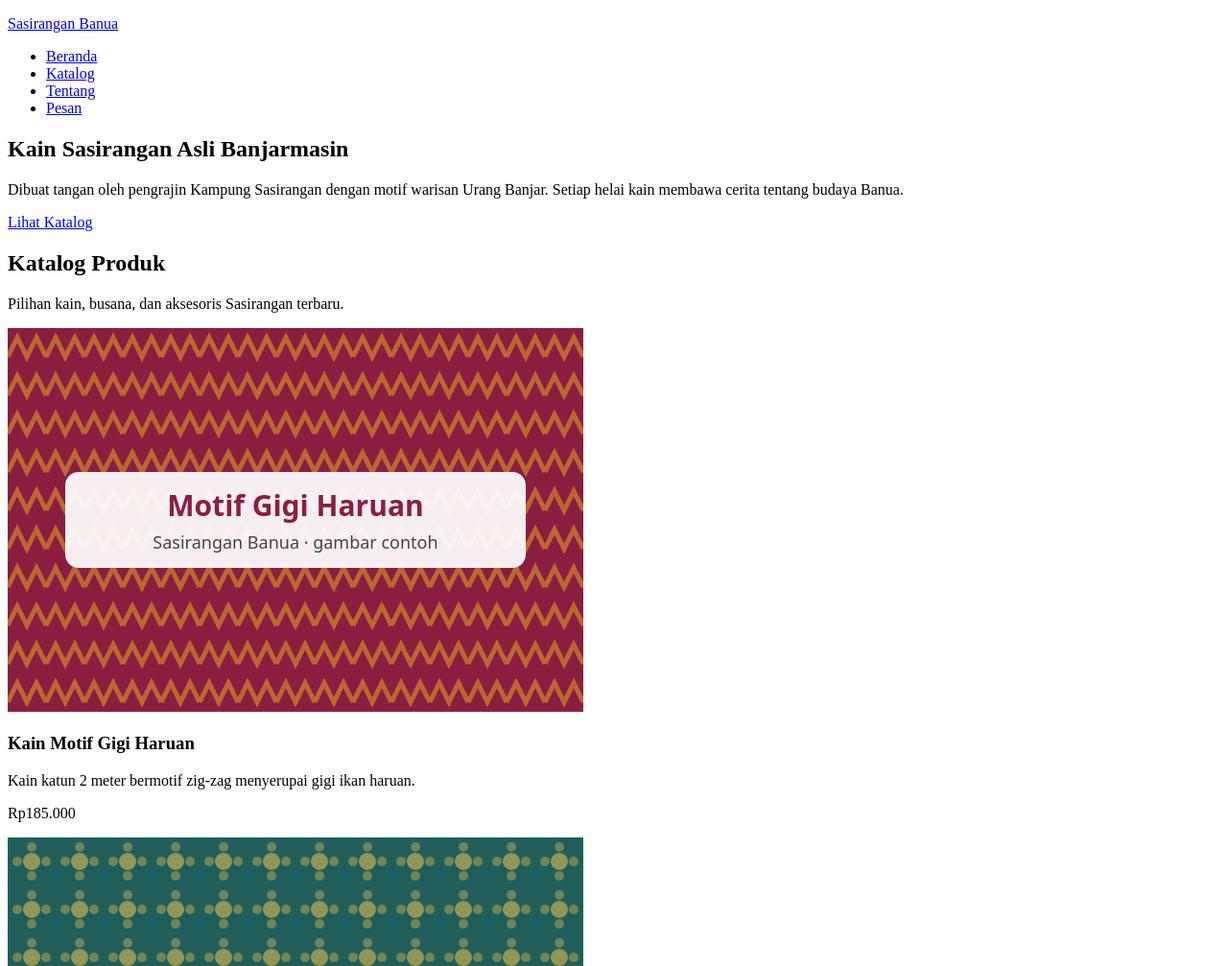
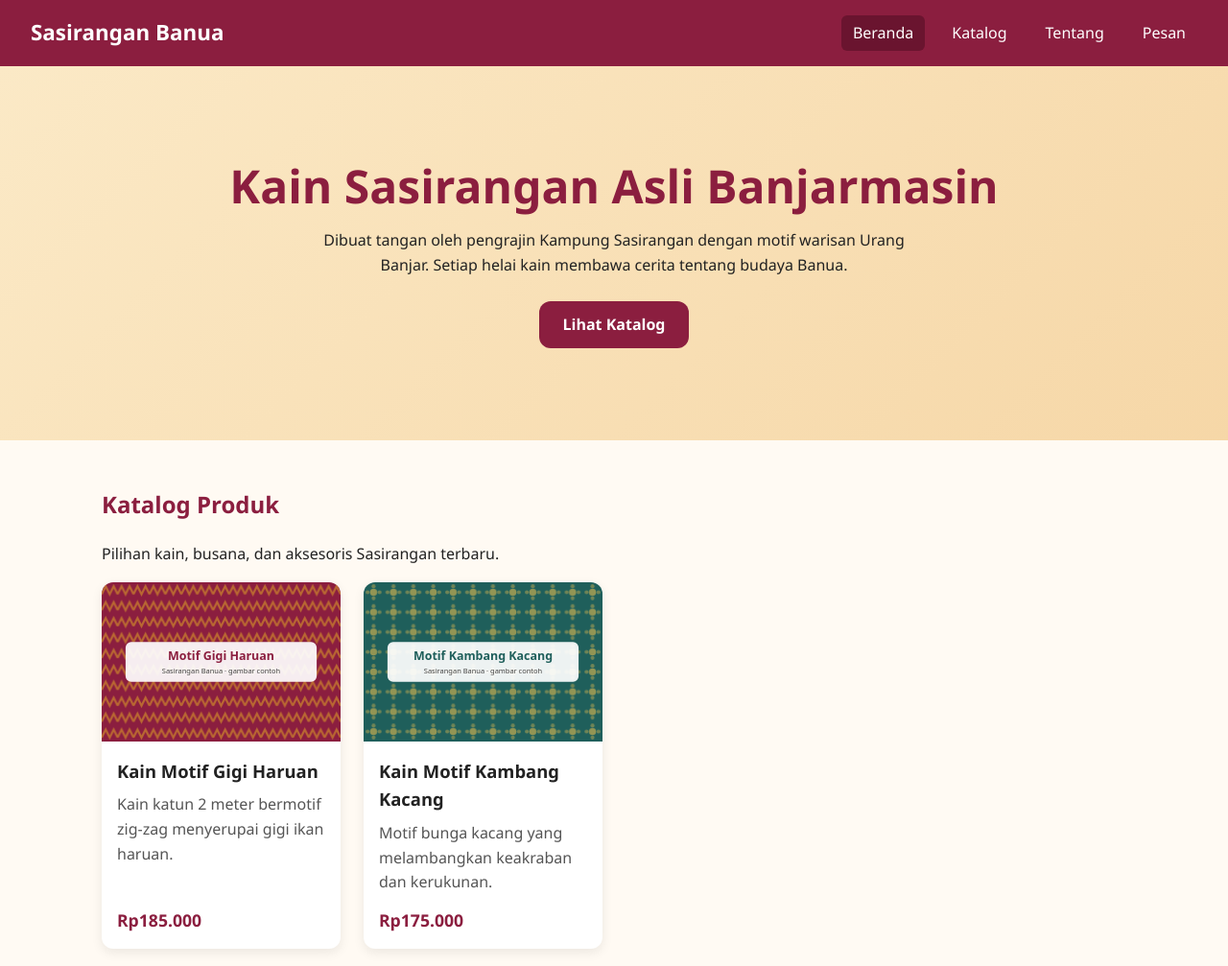
Before and after one commit to Reivhell/web-2510010121, a plain HTML site: page index.html in a window 1280 px wide. Shown: the top 1007 px of the page at 96% size. Drawn offline with Linux system fonts and the light colour scheme; files whose address does not match are found by name.

Commit message:
Perbaiki tampilan berdasarkan uji responsif

```diff
--- /dev/null
+++ b/css/style.css
@@ -0,0 +1,369 @@
+/* =========================================================
+Sasirangan Banua — style.css
+Pendekatan: mobile-first (gaya dasar untuk HP, lalu
+disesuaikan untuk layar lebar dengan media query)
+========================================================= */
+/* ---------- 1. Variabel (custom properties) ---------- */
+:root {
+    --warna-utama: #8b1e3f;
+    /* merah marun sasirangan */
+    --warna-utama-gelap: #6a142f;
+    --warna-aksen: #e0a526;
+    /* kuning kunyit */
+    --warna-krem: #fbe9c6;
+    --warna-teks: #222222;
+    --warna-teks-lembut: #555555;
+    --warna-latar: #fffaf3;
+    --warna-kartu: #ffffff;
+    --radius: 12px;
+    --bayangan: 0 4px 12px rgba(0, 0, 0, 0.08);
+    --lebar-maks: 1100px;
+}
+
+/* ---------- 2. Reset ringan & dasar ---------- */
+*,
+*::before,
+*::after {
+    box-sizing: border-box;
+}
+
+html {
+    scroll-behavior: smooth;
+    scroll-padding-top: 7rem;
+    /* agar judul tidak tertutup header sticky */
+}
+
+body {
+    margin: 0;
+    font-family: "Segoe UI", system-ui, -apple-system, Roboto, Arial, sans-serif;
+    font-size: 1rem;
+    line-height: 1.6;
+    color: var(--warna-teks);
+    background-color: var(--warna-latar);
+}
+
+img {
+    display: block;
+    max-width: 100%;
+    height: auto;
+}
+
+a {
+    color: var(--warna-utama);
+}
+
+/* Penanda fokus untuk pengguna keyboard — JANGAN dihapus */
+a:focus-visible,
+button:focus-visible,
+input:focus-visible,
+select:focus-visible,
+textarea:focus-visible {
+    outline: 3px solid var(--warna-utama-gelap);
+    outline-offset: 2px;
+}
+
+/* ---------- 3. Header & navigasi (Flexbox) ---------- */
+.header-situs {
+    position: sticky;
+    top: 0;
+    z-index: 10;
+    display: flex;
+    flex-direction: column;
+    /* HP: logo di atas menu */
+    align-items: center;
+    gap: 0.5rem;
+    padding: 1rem;
+    background-color: var(--warna-utama);
+    color: #ffffff;
+}
+
+.logo {
+    margin: 0;
+    font-size: 1.4rem;
+    font-weight: 700;
+}
+
+.logo a {
+    color: inherit;
+    text-decoration: none;
+}
+
+.menu {
+    display: flex;
+    flex-wrap: wrap;
+    justify-content: center;
+    gap: 0.25rem 1rem;
+    margin: 0;
+    padding: 0;
+    list-style: none;
+}
+
+.menu a {
+    display: block;
+    padding: 0.35rem 0.75rem;
+    border-radius: 6px;
+    color: #ffffff;
+    text-decoration: none;
+}
+
+.menu a:hover,
+.menu a[aria-current="page"] {
+    background-color: var(--warna-utama-gelap);
+}
+
+.header-situs a:focus-visible {
+    outline-color: #ffffff;
+    /* fokus putih agar terlihat di latar header yang gelap */
+}
+
+/* ---------- 4. Hero ---------- */
+.hero {
+    padding: 4rem 1rem;
+    text-align: center;
+    background: linear-gradient(135deg, var(--warna-krem), #f6d7a7);
+}
+
+.hero h1 {
+    margin: 0 0 1rem;
+    font-size: clamp(1.8rem, 5vw, 3rem);
+    line-height: 1.2;
+    color: var(--warna-utama);
+}
+
+.hero p {
+    max-width: 40rem;
+    margin: 0 auto 1.5rem;
+}
+
+/* ---------- 5. Tombol ---------- */
+.tombol {
+    display: inline-block;
+    padding: 0.75rem 1.5rem;
+    border: none;
+    border-radius: var(--radius);
+    background-color: var(--warna-utama);
+    color: #ffffff;
+    font: inherit;
+    font-weight: 600;
+    text-decoration: none;
+    cursor: pointer;
+    transition: background-color 0.2s ease, transform 0.2s ease;
+}
+
+.tombol:hover {
+    background-color: var(--warna-utama-gelap);
+    transform: translateY(-2px);
+}
+
+/* ---------- 6. Bagian (section) umum ---------- */
+.bagian {
+    max-width: var(--lebar-maks);
+    margin-inline: auto;
+    padding: 3rem 1rem;
+}
+
+.bagian h1,
+.bagian h2 {
+    margin-top: 0;
+    color: var(--warna-utama);
+}
+
+/* ---------- 7. Katalog (CSS Grid) ---------- */
+.katalog-grid {
+    display: grid;
+    grid-template-columns: repeat(auto-fill, minmax(240px, 1fr));
+    gap: 1.5rem;
+}
+
+.kartu {
+    display: flex;
+    flex-direction: column;
+    overflow: hidden;
+    border-radius: var(--radius);
+    background-color: var(--warna-kartu);
+    box-shadow: var(--bayangan);
+    transition: transform 0.2s ease;
+}
+
+.kartu:hover {
+    transform: translateY(-4px);
+}
+
+.kartu img {
+    width: 100%;
+    aspect-ratio: 3 / 2;
+    object-fit: cover;
+}
+
+.kartu-isi {
+    display: flex;
+    flex-direction: column;
+    flex-grow: 1;
+    /* isi kartu mengisi sisa tinggi */
+    padding: 1rem;
+}
+
+.kartu h3 {
+    margin: 0 0 0.5rem;
+    font-size: 1.15rem;
+}
+
+.kartu p {
+    margin: 0 0 0.75rem;
+    color: var(--warna-teks-lembut);
+}
+
+.kartu .harga {
+    margin-top: auto;
+    /* harga selalu di bagian bawah kartu */
+    margin-bottom: 0;
+    font-size: 1.1rem;
+    font-weight: 700;
+    color: var(--warna-utama);
+}
+
+/* ---------- 8. Tabel ---------- */
+table {
+    width: 100%;
+    border-collapse: collapse;
+    background-color: var(--warna-kartu);
+    box-shadow: var(--bayangan);
+}
+
+caption {
+    margin-bottom: 0.5rem;
+    font-weight: 600;
+    text-align: left;
+}
+
+th,
+td {
+    padding: 0.75rem 1rem;
+    border-bottom: 1px solid #eeeeee;
+    text-align: left;
+}
+
+thead th {
+    background-color: var(--warna-utama);
+    color: #ffffff;
+}
+
+/* ---------- 9. Formulir ---------- */
+.form-pesan {
+    display: grid;
+    gap: 1rem;
+    max-width: 40rem;
+    padding: 1.5rem;
+    border-radius: var(--radius);
+    background-color: var(--warna-kartu);
+    box-shadow: var(--bayangan);
+}
+
+.kolom {
+    display: flex;
+    flex-direction: column;
+    gap: 0.35rem;
+}
+
+label,
+legend {
+    font-weight: 600;
+}
+
+input,
+select,
+textarea {
+    width: 100%;
+    padding: 0.65rem 0.75rem;
+    border: 1px solid #b5b5b5;
+    border-radius: 8px;
+    font: inherit;
+}
+
+fieldset {
+    display: flex;
+    flex-direction: column;
+    gap: 0.35rem;
+    border: 1px solid #dddddd;
+    border-radius: 8px;
+}
+
+fieldset label,
+.cek {
+    display: flex;
+    align-items: center;
+    gap: 0.5rem;
+    font-weight: 400;
+}
+
+input[type="radio"],
+input[type="checkbox"] {
+    width: auto;
+}
+
+.kolom {
+    display: flex;
+    flex-direction: column;
+    gap: 0.35rem;
+}
+
+label,
+legend {
+    font-weight: 600;
+}
+
+input,
+select,
+textarea {
+    width: 100%;
+    padding: 0.65rem 0.75rem;
+    border: 1px solid #b5b5b5;
+    border-radius: 8px;
+    font: inherit;
+}
+
+fieldset {
+    display: flex;
+    flex-direction: column;
+    gap: 0.35rem;
+    border: 1px solid #dddddd;
+    border-radius: 8px;
+}
+
+fieldset label,
+.cek {
+    display: flex;
+    align-items: center;
+    gap: 0.5rem;
+    font-weight: 400;
+}
+
+input[type="radio"],
+input[type="checkbox"] {
+    width: auto;
+}
+
+/* ---------- 11. Responsif: tablet & desktop ---------- */
+@media (min-width: 768px) {
+    .header-situs {
+        flex-direction: row;
+        /* logo kiri, menu kanan */
+        justify-content: space-between;
+        padding-inline: 2rem;
+    }
+
+    .hero {
+        padding: 6rem 2rem;
+    }
+}
+
+/* Hormati pengguna yang tidak ingin banyak animasi */
+@media (prefers-reduced-motion: reduce) {
+    html {
+        scroll-behavior: auto;
+    }
+
+    * {
+        transition: none !important;
+    }
+}
--- a/index.html
+++ b/index.html
@@ -6,6 +6,7 @@
     <meta name="viewport" content="width=device-width, initial-scale=1.0">
     <meta name="description" content="Katalog kain dan busana Sasirangan khas Banjarmasin karya pengrajin lokal.">
     <title>Sasirangan Banua | Kain Khas Banjar</title>
+    <link rel="stylesheet" href="css/style.css">
 </head>
 
 <body>
```
Also changed, not shown: kontak.html (+1 -0 lines), img/bayam-raja.svg (renamed from bahan-mahasiswa/aset-gambar/bayam-raja.svg), img/favicon.svg (renamed from bahan-mahasiswa/aset-gambar/favicon.svg), img/gigi-haruan.svg (renamed from bahan-mahasiswa/aset-gambar/gigi-haruan.svg), img/iris-pudak.svg (renamed from bahan-mahasiswa/aset-gambar/iris-pudak.svg), img/kambang-kacang.svg (renamed from bahan-mahasiswa/aset-gambar/kambang-kacang.svg), img/naga-balimbur.svg (renamed from bahan-mahasiswa/aset-gambar/naga-balimbur.svg), img/ombak-sinapur-karang.svg (renamed from bahan-mahasiswa/aset-gambar/ombak-sinapur-karang.svg).
